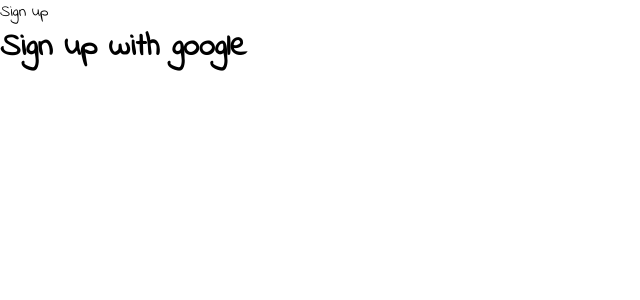
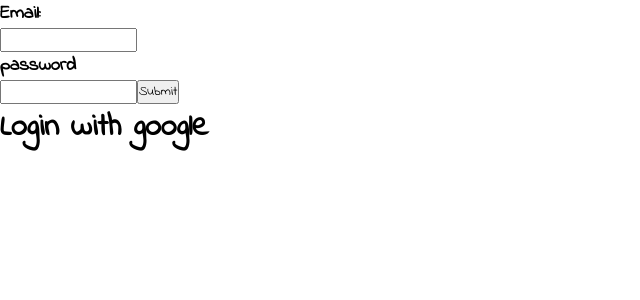
Before and after one commit to joeulam/heyo, a Next.js app: page /logins in a window 1280 px wide. Shown: the top 300 px of the page, without its empty margins (0-640 px from the left). Built offline with nearby package versions, Linux system fonts and the light colour scheme.

Commit message:
Login and signup Auth completed

```diff
--- a/pages/logins/index.js
+++ b/pages/logins/index.js
@@ -1,20 +1,49 @@
 
 import Link from 'next/link';
+import { useRouter } from "next/router";
+
+
+
+import { signInWithEmailAndPassword } from "firebase/auth";
+import { authi } from "../../lib/firebase.js";
+
+// Login API takes in email and password //
+function logins(){
+    console.log("clicked")
+    signInWithEmailAndPassword(authi, document.getElementById("email").value,document.getElementById("password").value)
+    .then((userCredential) => {
+      // Signed in and changes the URL //
+      location.replace("/app_page")
+    })
+    .catch((error) => {
+      const errorCode = error.code;
+      const errorMessage = error.message; // Outputs error message (Maybe try and get it to print only the error message)//
+      console.log(error.message)
+    });
+}
+
 
 export default function login() {
 
     return(
         <>
             <head>
-                <title>Sign up</title>
+                <title>Login</title>
             </head>
 
             <main>
-                <div>
-                    Sign up
+            <div>
+                    <h3>Email:</h3>
+                    <input type="email" id="email" name="email"></input>
+                    <h3>password</h3>
+                    <input type="password" id="password" name="password"></input>
+
+                    <button id="submit" onClick={logins}>Submit</button>
+
+
                 </div>
                 <div>
-                    <h1>Sign up with google</h1>
+                    <h1>Login with google</h1>
                 </div>
             </main>
 
```
Also changed, not shown: pages/app_page/index.js (+17 -0 lines), pages/index.js (+9 -13 lines), pages/signup/index.js (+7 -34 lines).
